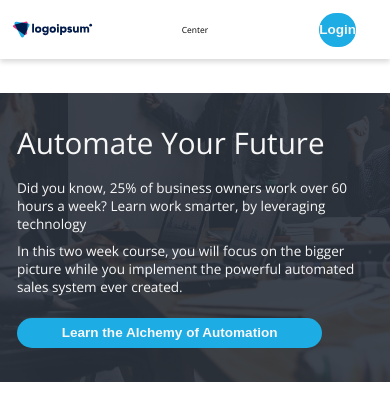
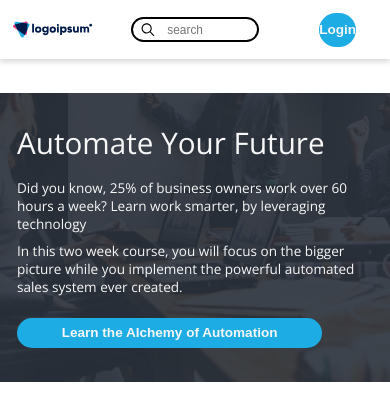
Before and after one commit to mks-94/e-commerce-edu, a React (Create React App) app in the folder frontend/: page / in a window 390 px wide. Shown: the top 420 px of the page. Built offline with nearby package versions, Linux system fonts and the light colour scheme.

Commit message:
Implemented search bar and its responsive

```diff
--- a/frontend/src/components/header/Header.js
+++ b/frontend/src/components/header/Header.js
@@ -1,4 +1,5 @@
 import React from "react";
+import HeaderCenter from "./HeaderCenter";
 import HeaderLeft from "./HeaderLeft";
 import HeaderRight from "./HeaderRight";
 
@@ -6,7 +7,7 @@ const Header = () => {
   return (
     <div className="header">
       <HeaderLeft />
-      <div className="header__center">Center</div>
+      <HeaderCenter />
       <HeaderRight />
     </div>
   );
--- /dev/null
+++ b/frontend/src/components/header/HeaderCenter.js
@@ -0,0 +1,12 @@
+import React from "react";
+import Search from "../search/Search";
+
+const HeaderCenter = () => {
+  return (
+    <div className="header__center">
+      <Search />
+    </div>
+  );
+};
+
+export default HeaderCenter;
--- /dev/null
+++ b/frontend/src/components/search/Search.js
@@ -0,0 +1,18 @@
+import React from "react";
+import { IoIosSearch } from "react-icons/io";
+
+const Search = () => {
+  const submitForm = (e) => {
+    e.preventDefault();
+    console.log("Enter Pressed!");
+  };
+
+  return (
+    <form className="search__form" onSubmit={(e) => submitForm(e)}>
+      <IoIosSearch className="search__icon" />
+      <input className="search" type="text" placeholder="search" />
+    </form>
+  );
+};
+
+export default Search;
--- /dev/null
+++ b/frontend/src/scss/_search.scss
@@ -0,0 +1,42 @@
+@import "./variables";
+
+.search {
+  width: 28rem;
+  height: 3rem;
+  border: 2px solid $color-black;
+  border-radius: 10rem;
+  outline: none;
+
+  @include lg {
+    width: 25rem;
+  }
+
+  @include md {
+    width: 20rem;
+  }
+
+  @include sm {
+    width: 15rem;
+  }
+
+  &::placeholder {
+    padding-left: 4rem;
+    font-size: 1.4rem;
+  }
+
+  &:focus {
+    border: 2px solid $color-blue-light;
+    padding-left: 4rem;
+
+    &::placeholder {
+      color: $color-transparent;
+    }
+  }
+
+  &__icon {
+    position: absolute;
+    height: 2rem;
+    width: 2rem;
+    transform: translate(1rem, 0.5rem);
+  }
+}
--- a/frontend/src/scss/main.scss
+++ b/frontend/src/scss/main.scss
@@ -2,3 +2,4 @@
 @import "./cta-top";
 @import "./variables";
 @import "./header";
+@import "./search";
--- a/frontend/src/styles/main.css
+++ b/frontend/src/styles/main.css
@@ -132,3 +132,32 @@ body {
       align-self: center;
       margin-right: 1.6rem;
       cursor: pointer; }
+
+.search {
+  width: 28rem;
+  height: 3rem;
+  border: 2px solid #000000;
+  border-radius: 10rem;
+  outline: none; }
+  @media (max-width: 992px) {
+    .search {
+      width: 25rem; } }
+  @media (max-width: 768px) {
+    .search {
+      width: 20rem; } }
+  @media (max-width: 596px) {
+    .search {
+      width: 15rem; } }
+  .search::placeholder {
+    padding-left: 4rem;
+    font-size: 1.4rem; }
+  .search:focus {
+    border: 2px solid #1dace3;
+    padding-left: 4rem; }
+    .search:focus::placeholder {
+      color: #ffffff00; }
+  .search__icon {
+    position: absolute;
+    height: 2rem;
+    width: 2rem;
+    transform: translate(1rem, 0.5rem); }
```
